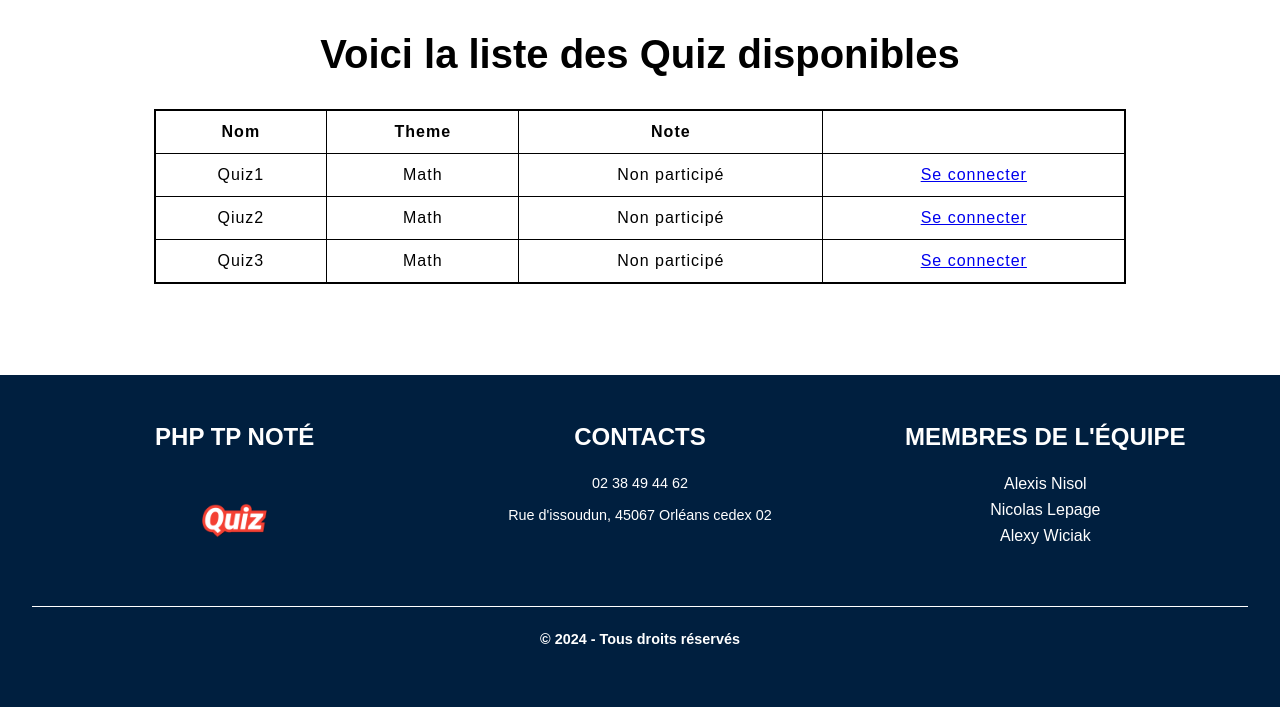
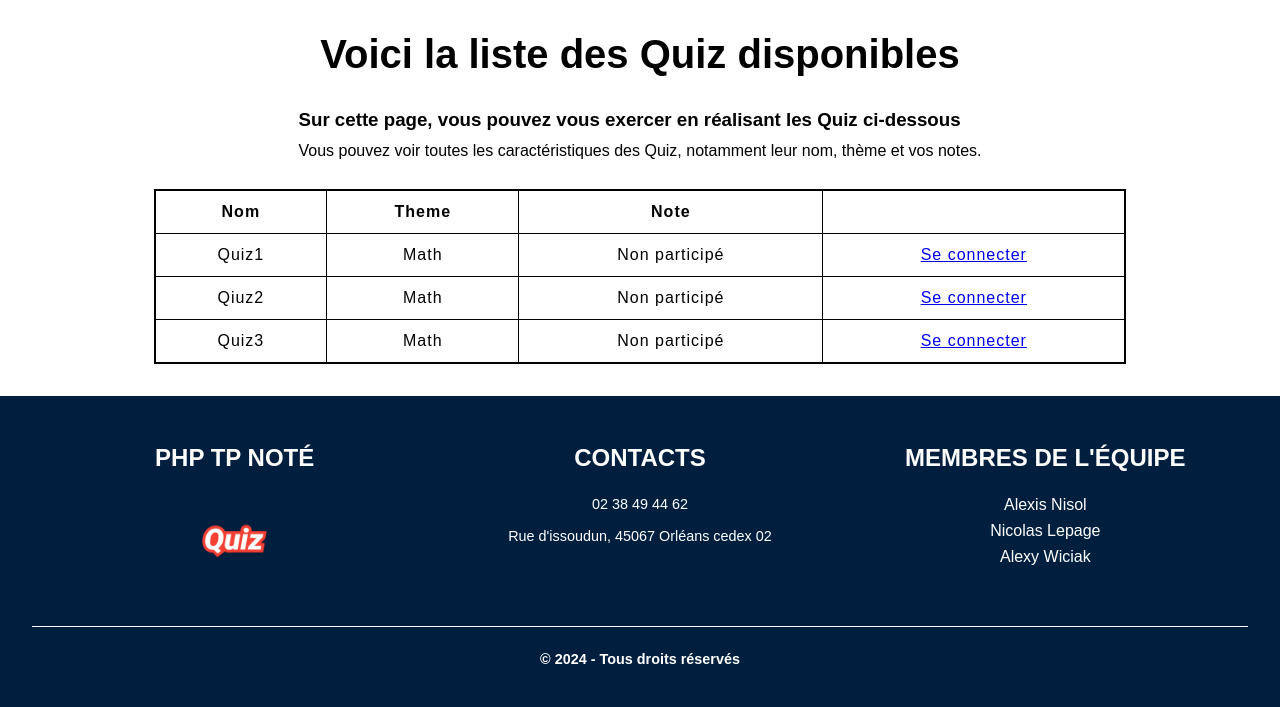
Before and after one commit to alexisnisol/PHP-TP-Note, a PHP site: page / in a window 1280 px wide. Shown: the part 113-820 px from the top of the page. Before the commit the page ends 757 px from the top, so only its background shows below. Run offline with PHP 8.4, Linux system fonts and the light colour scheme; data that the repository does not hold is empty.

Commit message:
modif pages de quiz

```diff
--- a/src/static/css/table_quiz.css
+++ b/src/static/css/table_quiz.css
@@ -22,6 +22,7 @@
   width: 80%; /* Ajuster la largeur du tableau */
   max-width: 1200px; /* Limiter la largeur maximale */
   margin: 0 auto; /* Centrer horizontalement */
+  margin-top: 1.5rem;
 }
 
 #table-spec th,
@@ -75,12 +76,12 @@
 }
 
 .edit-btn:hover {
-  background-color: #796305;
+  background-color: #74631c;
   transform: scale(1.05);
 }
 
 .edit-btn:active {
-  background-color: #796305;
+  background-color: #74631c;
   transform: scale(0.95);
 }
 
@@ -105,3 +106,21 @@
   background-color: #700a05;
   transform: scale(0.95);
 }
+
+.conteneur {
+  display: flex;
+  flex-direction: column;
+  text-align: left;
+}
+
+.paragraphe, .droits{
+  width: 100%;
+}
+
+.paragraphe{
+  margin-bottom: 0.7rem;
+}
+
+.droits{
+  margin-bottom: 0.3rem;
+}
--- a/src/templates/quiz/listeQuiz.php
+++ b/src/templates/quiz/listeQuiz.php
@@ -11,6 +11,10 @@ $liste_quiz = ListeQuiz::getAllPlayerQuiz(Auth::getCurrentId());
 <main>
     <div class="main-liste-spec">
         <h1 id="les-specs-orga">Voici la liste des Quiz disponibles</h1>
+        <div class="conteneur">
+            <h3 class="paragraphe">Sur cette page, vous pouvez vous exercer en réalisant les Quiz ci-dessous</h3>
+            <p class="droits">Vous pouvez voir toutes les caractéristiques des Quiz, notamment leur nom, thème et vos notes.</p>
+        </div>
         <table id="table-spec">
             <thead>
                 <tr>
--- a/src/templates/quiz/quizAdmin.php
+++ b/src/templates/quiz/quizAdmin.php
@@ -11,6 +11,12 @@ $liste_quiz = ListeQuiz::getAllPlayerQuiz(Auth::getCurrentId());
 <main>
     <div class="main-liste-spec">
         <h1 id="les-specs-orga">Gérer les Quiz</h1>
+        <div class="conteneur">
+            <h3 class="paragraphe">En tant qu'administrateur, vous pouvez :</h3>
+            <p class="droits">- Ajouter un Quiz ainsi que leurs questions.</p>
+            <p class="droits">- Modifier un Quiz en changeant les questions et les réponses.</p>
+            <p class="droits">- Supprimer un Quiz de la liste.</p>
+        </div>
         <table id="table-spec">
             <thead>
                 <tr>
```
